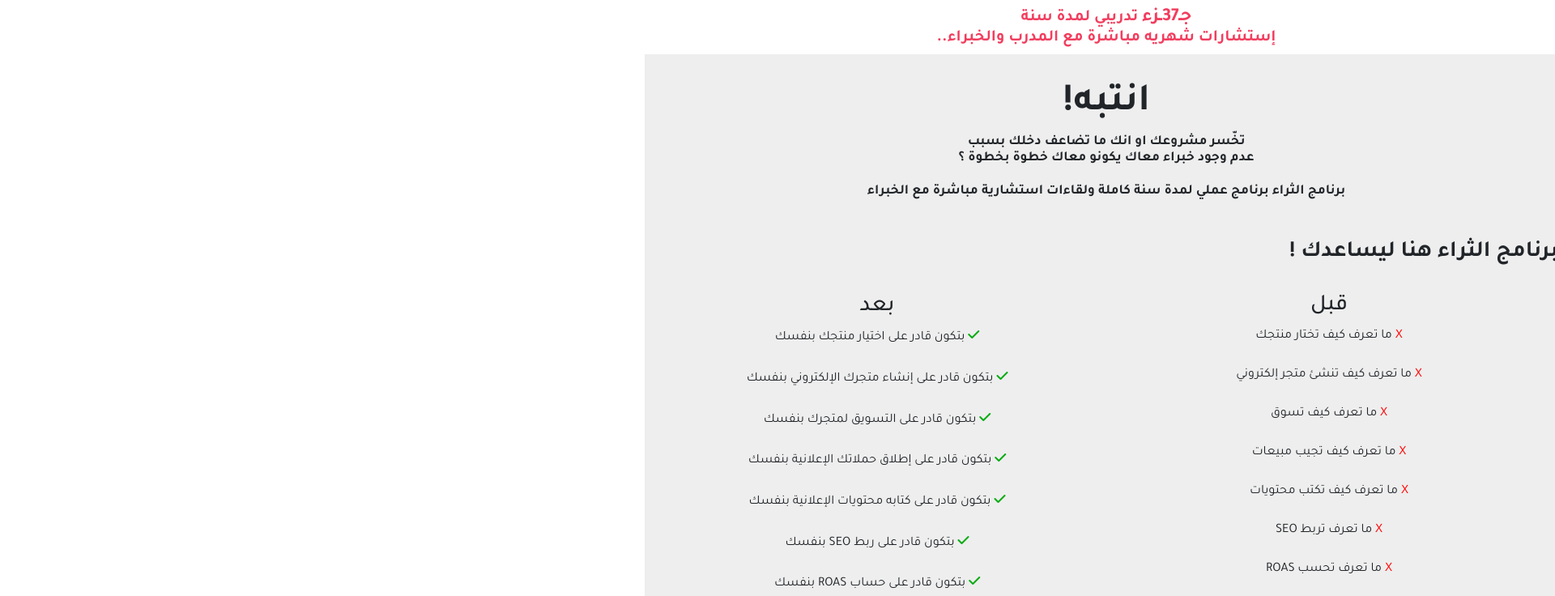
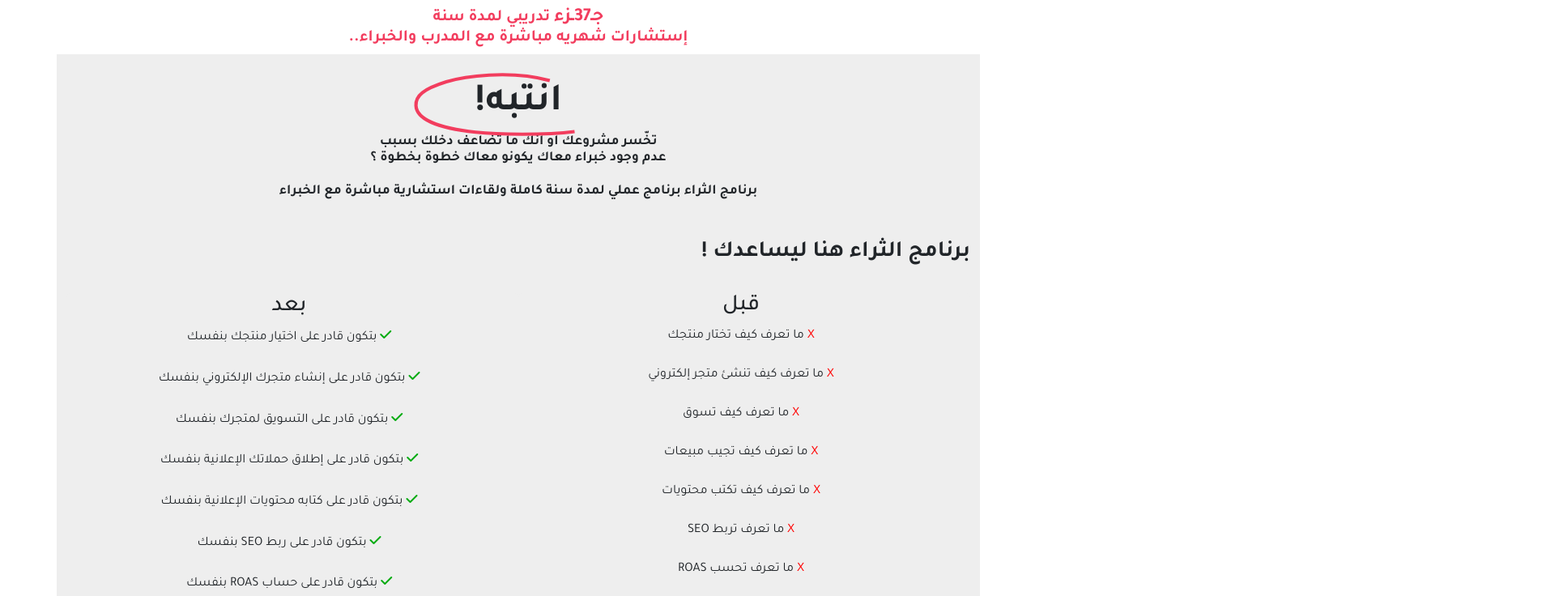
Before and after one commit to YoussefNsserALlam/sascript, a plain HTML site: page index.html in a window 1280 px wide. Shown: the part 850-1586 px from the top of the page at 81% size, 1920 px wide, since content can reach past the window. Drawn offline with nearby package versions, Linux system fonts and the light colour scheme; a script that the page names is missing.

Commit message:
Update index.html

```diff
--- a/index.html
+++ b/index.html
@@ -164,7 +164,7 @@
     }
     </style>
     <div class="container bestsales-section section">
-        <div>
+        <div style="position: relative;">
             <svg xmlns="http://www.w3.org/2000/svg" viewBox="0 0 500 150" preserveAspectRatio="none"><path d="M325,18C228.7-8.3,118.5,8.3,78,21C22.4,38.4,4.6,54.6,5.6,77.6c1.4,32.4,52.2,54,142.6,63.7 c66.2,7.1,212.2,7.5,273.5-8.3c64.4-16.6,104.3-57.6,33.8-98.2C386.7-4.9,179.4-1.4,126.3,20.7"></path></svg>
       <h1 class="display-5 fw-bold text-center">انتبه!</h1>
     </div>
```
